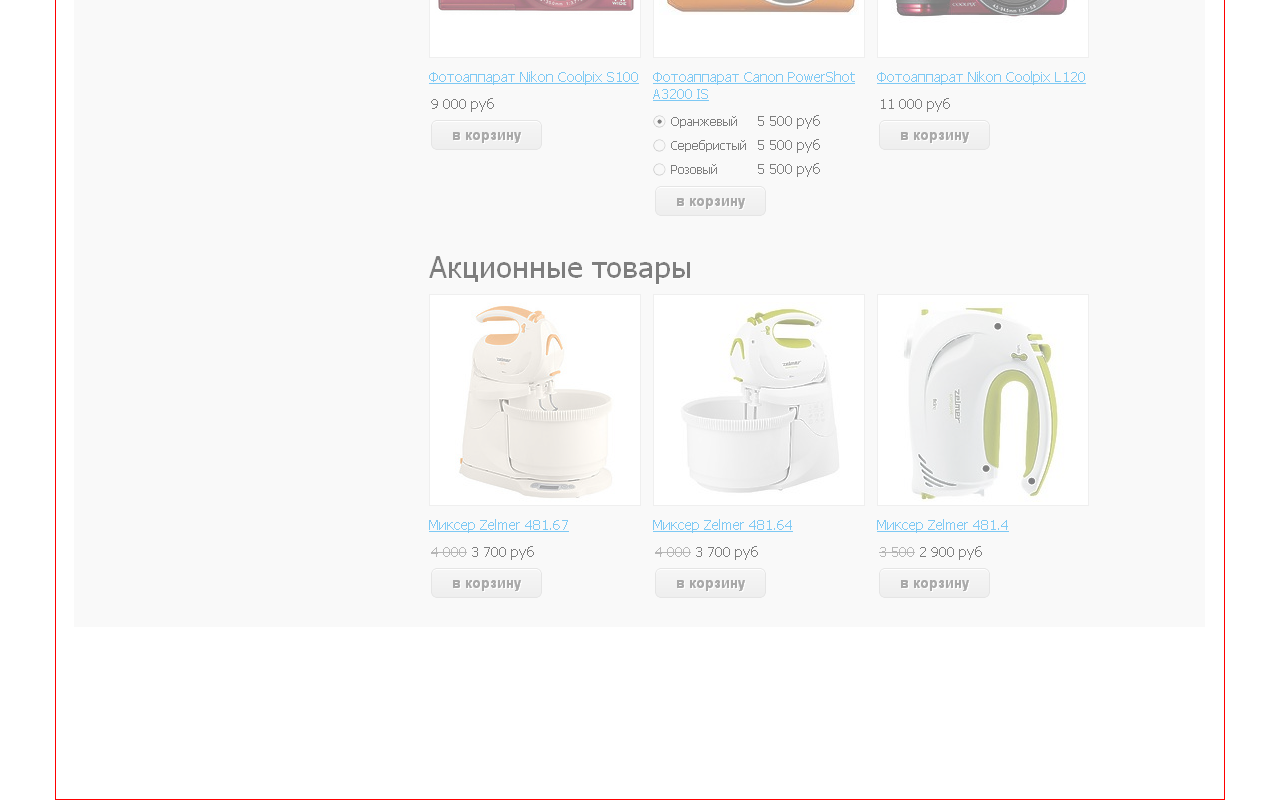
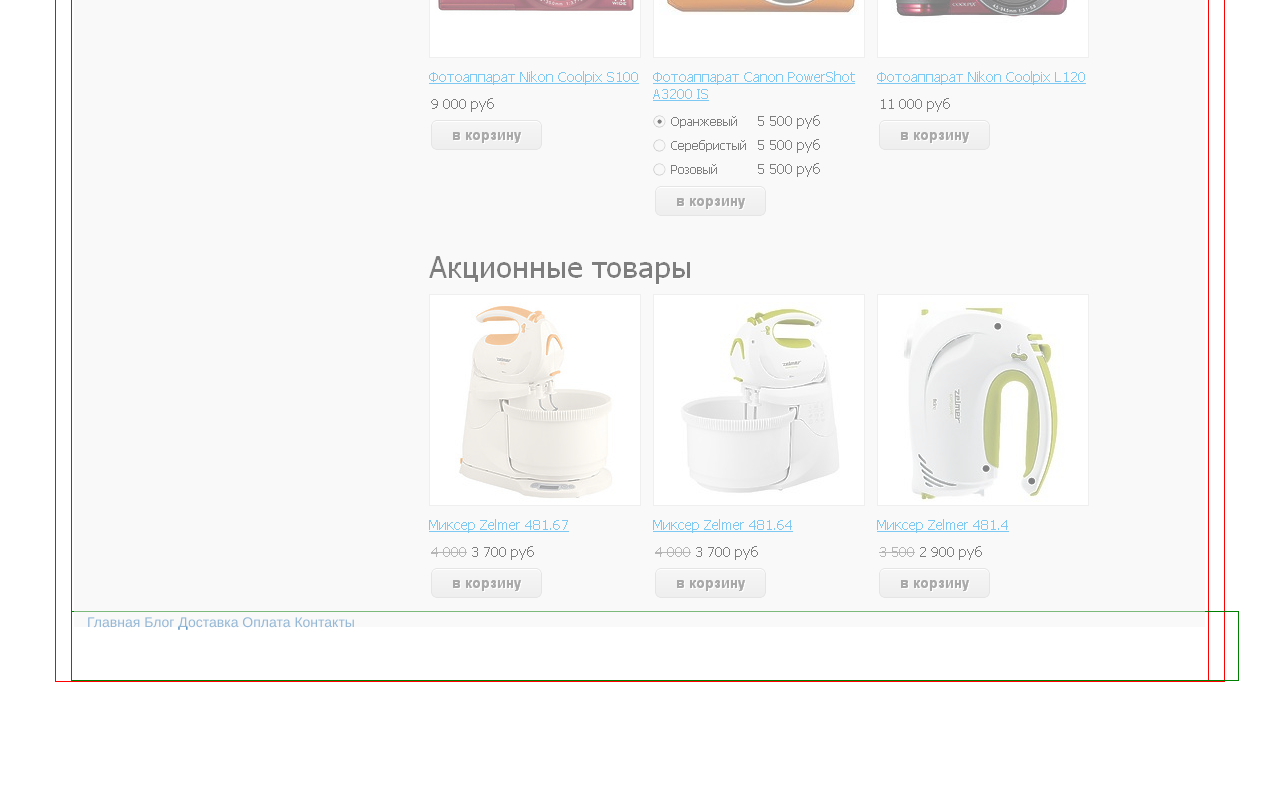
Before and after one commit to naber2017/digital_shope, a website: page index.html in a window 1280 px wide. Shown: the part 1200-2000 px from the top of the page. After the commit the page ends 1882 px from the top, so only its background shows below. Drawn offline with nearby package versions, Linux system fonts and the light colour scheme.

Commit message:
grid created, sections are considered

```diff
--- a/css/style.scss
+++ b/css/style.scss
@@ -1,14 +1,60 @@
+html{
+	height: 100%;
+}
 body{
 	background-color: #F5F5F5;
+	height: 100%;
 
 }
 .pos{
+	position: relative;
 	border: 1px solid red;
-	min-height: 2000px;
+	min-height: 100%;
+	height: auto;
+
 }
+
+
+/*-----------------HEADER-------------------------------------*/
 header{
 	width: 100%;
-	height: 40px;
+	height: 180px;
 	border: 1px solid red;
 	margin-left: 0;
 }
+
+
+/*-----------------HEADER-------------------------------------*/
+
+
+
+
+/*-----------------MAIN SECTION-------------------------------*/
+#main{
+	min-height: 1700px;
+	height: auto;
+	border:1px solid red;
+	padding-bottom: 100px;
+}
+
+/*-----------------MAIN SECTION-------------------------------*/
+
+/*-----------------FOOTER-------------------------------------*/
+footer{
+	position: absolute;
+	bottom: 0;
+	width: 100%;
+	height: 70px;
+	border: 1px solid green;
+
+	.footer-nav{
+		list-style-type: none;
+
+		li{
+			display: inline;
+		}
+	}
+}
+
+
+/*-----------------FOOTER-------------------------------------*/
--- a/index.html
+++ b/index.html
@@ -7,13 +7,13 @@
 	<link rel="stylesheet" href="css/bootstrap.css">
 </head>
 <body>
-	<div class="container pos">
+<div class="container pos">
 
 
  <!--------------------HEADER------------------------------>
 	<header>
 
-			wW
+
 
 
 	</header>
@@ -21,8 +21,42 @@
 
 
 
+
  <!--------------------HEADER------------------------------>
-	</div>
+
+ <!--------------------MAIN SECTION------------------------>
+
+ <section id="main">
+
+	<div class="col-md-3">Lorem ipsum dolor sit amet, consectetur adipisicing elit. Qui adipisci accusamus beatae consectetur voluptatem porro id, ab commodi, vitae ipsum dolor impedit cum fugit sequi voluptatibus doloremque rem modi similique!</div>
+
+	<div class="col-md-9">Lorem ipsum dolor sit amet, consectetur adipisicing elit. Esse incidunt, natus necessitatibus illo totam perspiciatis mollitia vitae aut quo hic, velit iusto iure, nam et molestias deserunt repudiandae nesciunt repellendus.</div>
+
+
+</section>
+<!--------------------MAIN SECTION------------------------>
+
+<!--------------------FOOTER------------------------------>
+
+	<footer>
+
+		<div class="col-md-12">
+
+			<nav class="footer-nav">
+				<li><a href="#">Главная</a></li>
+				<li><a href="#">Блог</a></li>
+				<li><a href="#">Доставка</a></li>
+				<li><a href="#">Оплата</a></li>
+				<li><a href="#">Контакты</a></li>
+			</nav>
+		</div>
+
+
+	</footer>
+
+<!--------------------FOOTER------------------------------>
+
+</div>
 
 
 <script src="https://ajax.googleapis.com/ajax/libs/jquery/1.12.4/jquery.min.js"></script>
```
Also changed, not shown: app/index.html (+36 -2 lines), app/css/style.css.
